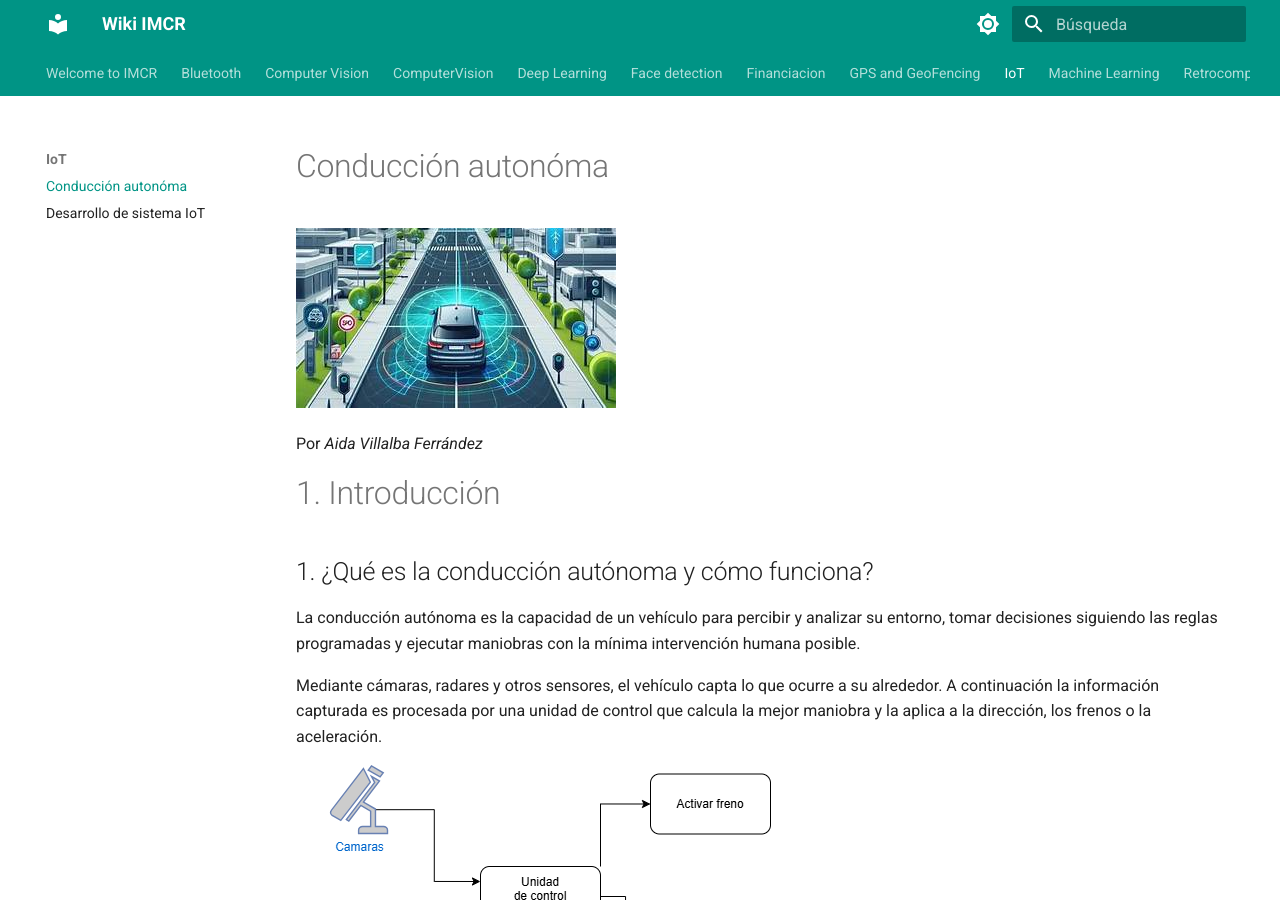
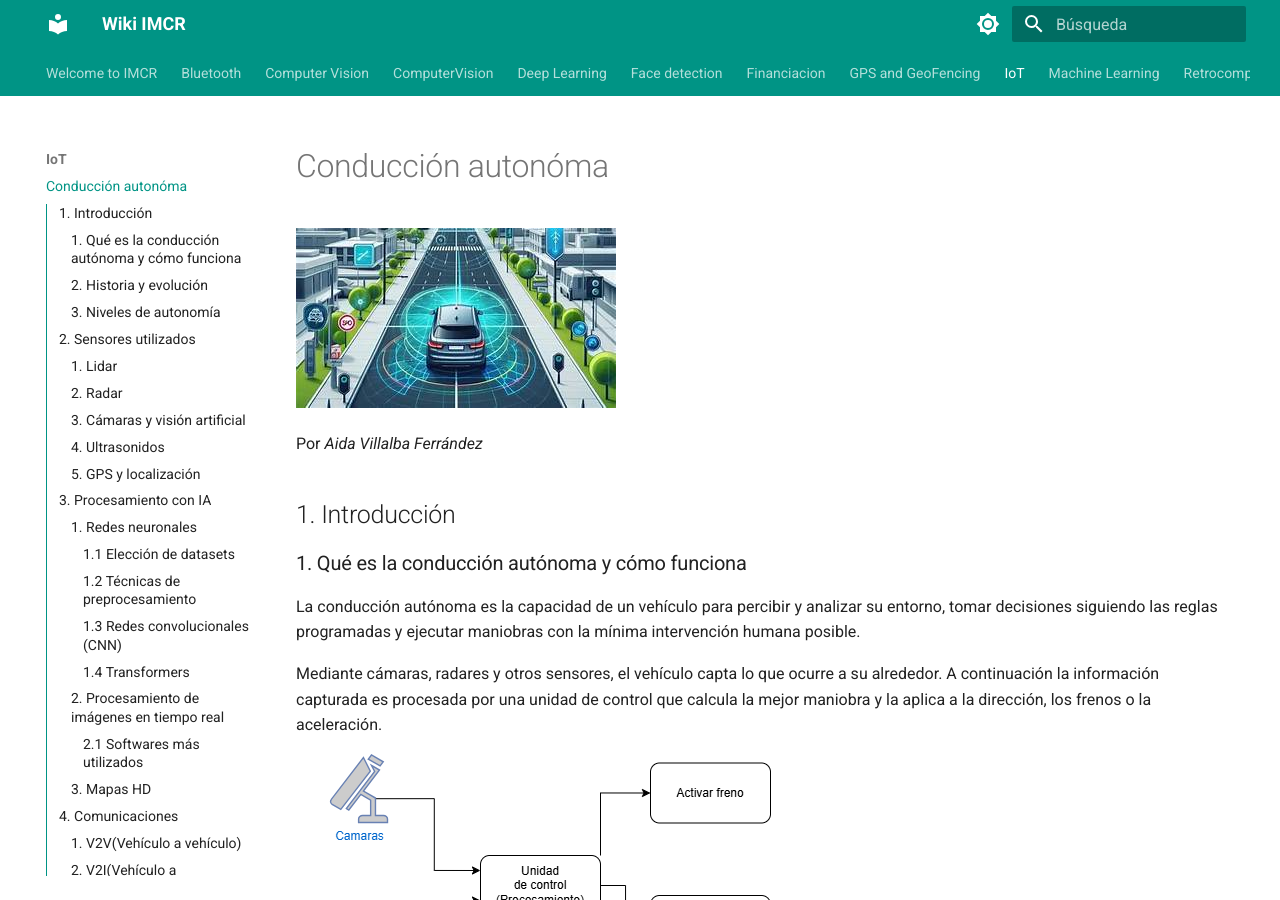
Before and after one commit to abl78-ua/Wiki-IMCR, an MkDocs documentation site: the page built from docs/IoT/ConduccionAutonoma.md, in a window 1280 px wide and 900 px high. Built offline with MkDocs 1.6.1 and Material for MkDocs 9.7.7, drawn with Linux system fonts in a browser that asks for light colours.

Commit message:
fix:Arreglo de encabezados

```diff
--- a/docs/IoT/ConduccionAutonoma.md
+++ b/docs/IoT/ConduccionAutonoma.md
@@ -4,15 +4,15 @@
 
 Por *Aida Villalba Ferrández*
 
-# 1. Introducción
-## 1. ¿Qué es la conducción autónoma y cómo funciona?
+## 1. Introducción
+### 1. Qué es la conducción autónoma y cómo funciona
 La conducción autónoma es la capacidad de un vehículo para percibir y analizar su entorno, tomar decisiones siguiendo las reglas programadas y ejecutar maniobras con la mínima 	intervención humana posible.
 
 Mediante cámaras, radares y otros sensores, el vehículo capta lo que ocurre a su alrededor. A continuación la información capturada es procesada por una unidad de control que calcula 	la mejor maniobra y la 	aplica a la dirección, los frenos o la aceleración.
 
 ![Funcionamiento basico](../../images/ConduccionAutonoma/conduccion_autonoma_flujo.png)
 
-## 2. Historia y evolución
+### 2. Historia y evolución
 La teorías para desarrollar vehículos autónomos comenzaron a desarrollarse a mediados del siglo XX. Estas teorías se basaban en el uso de sensores que permitieran al vehículo percibir 	su entorno y tomar decisiones en base a lo que observaba.
 
 En la década de 1980, se llevaron a cabo los primeros experimentos significativos, con prototipos que utilizaban cámaras y radares para detectar obstáculos y seguir caminos.
@@ -20,7 +20,7 @@ En la década de 1980, se llevaron a cabo los primeros experimentos significativ
 Posteriormente, la llegada de la inteligencia artificial permitió a los vehículos procesar grandes cantidades de datos en tiempo real,lo que disminuyó el tiempo de reacción.
 
 A partir de 2010, la incorporación de sensores LIDAR y cámaras de alta resolución ha mejorado significativamente la percepción del entorno por parte de los vehículos.
-## 3. Niveles de autonomía
+### 3. Niveles de autonomía
 Existen un total de 6 niveles de autonomía clasificados del 0 al 5,siendo el 0 el más dependiente de intervención humana y el 5 el más autónomo.
 
 1.**Nivel 0**:No existe ningún tipo de automatización en el vehículo. Pertenecen a este nivel los coches fabricados antes de la década de los 90.
@@ -50,8 +50,8 @@ En caso de condiciones meteorológicas adversas,el vehículo tiene establecidos
 
 6.**Nivel 5**:Automatización total.Son vehículos sin volante, ni pedales porque ellos mismos se controlan sin necesidad de que una persona actúe en ningún momento.
 
-# 2. Sensores utilizados
-## 1. Lidar
+## 2. Sensores utilizados
+### 1. Lidar
 Es una tecnología de teledetección que utiliza rayos láser para medir distancias y movimientos precisos en tiempo real.
 
 **Usos:**
@@ -78,12 +78,12 @@ El sensor emite un pulso de luz láser (generalmente infrarrojo) que viaja a la
 -Coste elevado
 
 **Rango de detección**: Suele situarse entre 30 y 200 metros,aunque algunos pueden superar los 300 metros.
-## 2. Radar
+### 2. Radar
 Se basa en la transmisión y reflexión de ondas electromagnéticas. Cuando se emite la onda esta se refleja en la superficie impactada y regresa de vuelta al sensor, lo que permite medir con exactitud distancias, niveles de llenado o posiciones.
 
 Este tipo de sensor es especialmente resistente a condiciones climáticas extremas como lluvia,temperaturas extremas,nieve, polvo o bajos niveles de luz.Además,son mucho más rápidos que muchos otros tipos de sensores.
 
-## 3. Cámaras y visión artificial
+### 3. Cámaras y visión artificial
 * **Función:**  Su principal función es identificar señales de tráfico, peatones y otros vehículos mediante la captura de imágenes 2D y el posterior procesamiento a través de algoritmos de ***Deep Learning***.
 * **Ventajas:** Los algoritmos de IA no solo son capaces de procesar las imágenes capturadas sino que también pueden predecir el tráfico de las carreteras basándose en datos reales.
 * **Limitaciones:** El mayor problema es que pueden sufrir problemas cuando se exponen a contraluces extremos, deslumbramientos, o en condiciones de lluvia intensa o marcas viales poco visibles.
@@ -92,14 +92,14 @@ En comparación con el sensor LIDAR, este también puede sufrir en condiciones c
 
 * **Principales modelos de IA usados:** Los niveles de automatización 1 y 2  usan modelos basados en reglas,los niveles 3 y 4 emplean ***Deep Learning*** y aprendizaje por refuerzo.Por último el nivel más avanzado, el 5,se basan en aprendizaje multiagente (las acciones de un agente cambian las condiciones para los demás) e IA explicable (justifica las decisiones que toma).
 
-## 4. Ultrasonidos
+### 4. Ultrasonidos
 Es un sensor que sirve para detectar la distancia de un objeto a través de ondas de sonido con frecuencias por encima de los 20Khz.
 
 Su funcionamiento es muy similar al del resto de sensores utilizados para calcular distancia:emite una señal de sonido hacia algún lugar en concreto y espera a que esta señal rebote en algún objeto y vuelva al sensor. Para saber a que distancia se encuentra el objeto el sensor mide el tiempo transcurrido desde que se emitió la señal hasta que regresó y a través de cálculos matemáticos traduce este tiempo en distancia.
 
 ![Sensor lidar](../../images/ConduccionAutonoma/sensor_ultrasonido.jpg)
 
-## 5. GPS y localización
+### 5. GPS y localización
 Es un dispositivo electrónico que recibe señales de los satélites del Sistema de Posicionamiento Global (GPS) y las utiliza para calcular su propia ubicación tridimensional (latitud, longitud y altitud), así como su velocidad y la hora.
 
 **Funcionamiento**:
@@ -111,13 +111,13 @@ Es un dispositivo electrónico que recibe señales de los satélites del Sistema
 3.Aplicando algoritmos matemáticos obtiene las coordenadas (latitud, longitud y altitud).
 
 4.También es posible calcular la velocidad y hora a través de las mismas señales recibidas.
-# 3. Procesamiento con IA
+## 3. Procesamiento con IA
 En el contexto de la conducción autonóma,se utilizan algoritmos de ***Machine Learning y Deep Learning*** para procesar la información recopilada por cada uno de los sensores del vehículo y tomar decisiones en tiempo real.
 Este procesamiento nos permite obtener el **ángulo de giro** así como la **velocidad a aplicar**.
 
 Además,también permite al vehículo saber si esta o no **dentro del carril**,un analisis que puede complicarse cuando dos carriles se encuentran muy cercanos o no se distingue bien la línea separatoria entre ellos.
-## 1. Redes neuronales
-### 1.1 Elección de datasets
+### 1. Redes neuronales
+#### 1.1 Elección de datasets
 Dadas las dificultades reales que pueden surgir durante el proceso de conducción, la red debe ser entrenada con un conjunto diverso de datos de entrada que incluya:
 
 * Imágenes difusas o donde no se aprecie bien los símbolos de las señales,las líneas del carril
@@ -125,7 +125,7 @@ Dadas las dificultades reales que pueden surgir durante el proceso de conducció
 * Diferentes situaciones meteorológicas
 
 Para que la red este lo más entrenada posible se necesitarían millones de imágenes preferiblemente de alta calidad, teniendo en cuenta que la recopilación de todo este conjunto de imágenes sería muy costoso, la mejor opción es obtener parte de estos datos de forma sintética, a partir de simuladores, y combinarlos con algunos datos reales.
-### 1.2 Técnicas de preprocesamiento
+#### 1.2 Técnicas de preprocesamiento
 En este caso el preprocesamiento es necesario para asegurar que las imágenes que recibe la red tienen la mejor calidad posible.Algunas de las modificaciones a aplicar al conjunto de datos con el fin de conseguir una mejor calidad y eliminar el ruido son:
 
 * **Cambio de tamaño:**
@@ -136,7 +136,7 @@ Otra técnica para normalizar es la estandarización o **normalización *z-score
 La fórmula a aplicar es la siguiente: **$z'=\frac {x-\mu} {\sigma}$**
 * **Data augmentation**: Esta técnica consiste en aumentar el conjunto de datos de entrada generando nuevas imagénes mediante la aplicación de transformaciones a las imágenes originales.Dichas transformaciones pueden ser **rotaciones, cambios de escala o de iluminación** .Esto permite además conseguir un modelo invariante a escala,rotaciones y cambios de iluminación.
 
-### 1.3 Redes convolucionales (CNN)
+#### 1.3 Redes convolucionales (CNN)
 Suelen utilizarse para detectar y clasificar características específicas de la imagen, como bordes y formas.Y posteriormente,utilizar esta información para identificar objetos y ubicarlos en la imagen.
 Se componen de:
 **1.Capas de convolución:** utilizadas para extraer características a diferentes niveles de abstracción (características más generales en las primeras capas y más específicas en las capas posteriores).
@@ -144,13 +144,13 @@ Cada capa de convolución va acompañada por una ***capa de pooling*** que reduc
 **2.Capas dense (Fully Conected):** se utilizan para la clasificación final,especificación.
 **3.Capa de salida:** Produce las salidas finales de la red, representando las probabilidades de clasificación de diferentes clases de objetos.
 
-### 1.4 Transformers
+#### 1.4 Transformers
 En el contexto de la conducción autonóma son utilizados para comprender relaciones complejas entre los elementos de la imagen gracias a su mecanismo de atención.
 Son la base de los algoritmos del sistema de percepción.Dichos algoritmos se encargan de rastrear cada objeto (tanto otros vehículos como peatones),determinar cómo, en qué dirección y a qué velocidad se mueve, y predecir hacia dónde se moverá a continuación en función de sus acciones pasadas.
 Una vez analizadas las posibles situaciones futuras, el sistema de planificación decide cuál es la mejor manera de moverse de forma segura y envía órdenes a los sistemas de control del vehículo (dirección, motor, cambio, frenos, señalización…) para que circule.
 Este sistema también elige en qué carril debe circular el vehículo, a qué velocidad, cuándo debe girar, acelerar o frenar o en qué momento debe detenerse.
 
-## 2. Procesamiento de imágenes en tiempo real
+### 2. Procesamiento de imágenes en tiempo real
 Obviamente en el contexto de la conducción autonóma se busca la mínima latencia,ya que unos segundos de más pueden resultar en un accidente grave.
 Para conseguir esto,es necesario utilizar tarjetas gráficas dedicadas,como las GPUs de NVIDIA.
 Este procesamiento consta de 2 fases principales y una opcional:
@@ -161,16 +161,16 @@ Este procesamiento consta de 2 fases principales y una opcional:
 * **Clasificación**:Separar los objetos detectados en grupos según sus características
 * **Fase opcional**:Predicción de acciones futuras (p.e que un peatón cruce)
 
-### 2.1 Softwares más utilizados
+#### 2.1 Softwares más utilizados
 * **Hydranet**:Tesla
 * **Apollo**:Baidu, de codigo abierto
 * **OpenCV**:Solo para el preprocesamiento
 
-## 3. Mapas HD
+### 3. Mapas HD
 **Incluyen**:Características básicas de la carretera (intersecciones y señales de tráfico) + detalles de la superficie de la carretera ( bordes, cambios de elevación,líneas de carril y otros elementos dinámicos).
 **Mapa convencional vs Mapa HD**:El mapa convencional proporciona una visión general de la red vial, mientras que el mapa HD está diseñado para proporcionar datos de precisión centimétrica, lo que permite a los vehículos conocer su posición exacta con una exactitud de pocos centímetros.Además,esta técnica de mapeo proporciona actualización de los mapas en tiempo real.Para ello se basan tanto en la información recibida de los sensores como de la obtenida con comunicaciones **V2I**.
 
-# 4. Comunicaciones
+## 4. Comunicaciones
 Las tecnologías V2X combinan la comunicación dedicada de corto alcance (DSRC) y la tecnología C-V2X.
 **DSRC**:
 
@@ -184,7 +184,7 @@ Las tecnologías V2X combinan la comunicación dedicada de corto alcance (DSRC)
 * Utiliza 5G para una mayor cobertura y un mayor ancho de banda.
 * Funciona con las redes móviles actuales.
 * Recomendado para obtener datos rápidos como mapas HD
-## 1. V2V(Vehículo a vehículo)
+### 1. V2V(Vehículo a vehículo)
 Se trata de un sistema inteligente que permite a los vehículos intercambiar información de forma inalámbrica en tiempo real sobre su posición, velocidad y dirección.
 
 **Tecnologías integradas**:
@@ -198,7 +198,7 @@ Se trata de un sistema inteligente que permite a los vehículos intercambiar inf
 
  **Limitaciones**:Requiere de la coordinación de todos los vehículos en la carretera.
 
-## 2. V2I(Vehículo a infraestructura)
+### 2. V2I(Vehículo a infraestructura)
 Es un sistema de comunicación entre los coches y la infraestructura que los rodea (señales de tráfico, semáforos e incluso la propia red de carreteras).
 Permite conocer en tiempo real y de forma exacta el estado e incidencia del tráfico y la ubicación y dirección de los vehículos que circulan por las vías.
 Requiere de ***unidades de Carretera (RSUs)*** y ***unidades a Bordo (OBUs)***.
@@ -206,8 +206,8 @@ Requiere de ***unidades de Carretera (RSUs)*** y ***unidades a Bordo (OBUs)***.
 * **RSUs**:colocadas estratégicamente a lo largo de las carreteras, actúan como la interfaz principal entre los vehículos y la infraestructura de transporte, retransmitiendo información sobre condiciones de tráfico, zonas en obras y más.
 * **OBUs:** Instaladas en vehículos, reciben datos de las RSUs y otros elementos de la infraestructura, permitiendo a los vehículos tomar decisiones informadas basadas en las condiciones de tráfico y el estado de la carretera en tiempo real.
 
-# 5. Seguridad y fiabilidad
-## 1. Casos de fallos
+## 5. Seguridad y fiabilidad
+### 1. Casos de fallos
 * **Fallos en la clasificación de objetos**: Uber, (2018,Arizona)
 El sistema detectó un objeto e intentó clasificarlo por 3 veces, de forma que cuando llegó a la clasificación correcta ya no habia tiempo para frenar y el fallo fue mortal.
 * **Fallos al interpretar la señalización:**
@@ -216,7 +216,7 @@ Frente a lineas de carril poco claras o semáforos apagados debido a fallos elé
 * **Fallos humanos (exceso de confianza):** (Seatle,2024)
 Un Tesla en modo FSD atropelló a un motociclista mientras el conductor miraba su móvil.
 
-## 2. Redundancia de sistemas
+### 2. Redundancia de sistemas
  Dada la imposibilidad de asegurar el funcionamiento sin fallos, es necesario desarrollar varios niveles de redundancia en todos los sistemas de control del vehículo críticos para la seguridad,es decir evitar el punto de fallo único (SPOF).
  Los sistemas redundantes deben cumplir lo siguiente:
  * Deben tener fuentes de alimentación separadas
```
